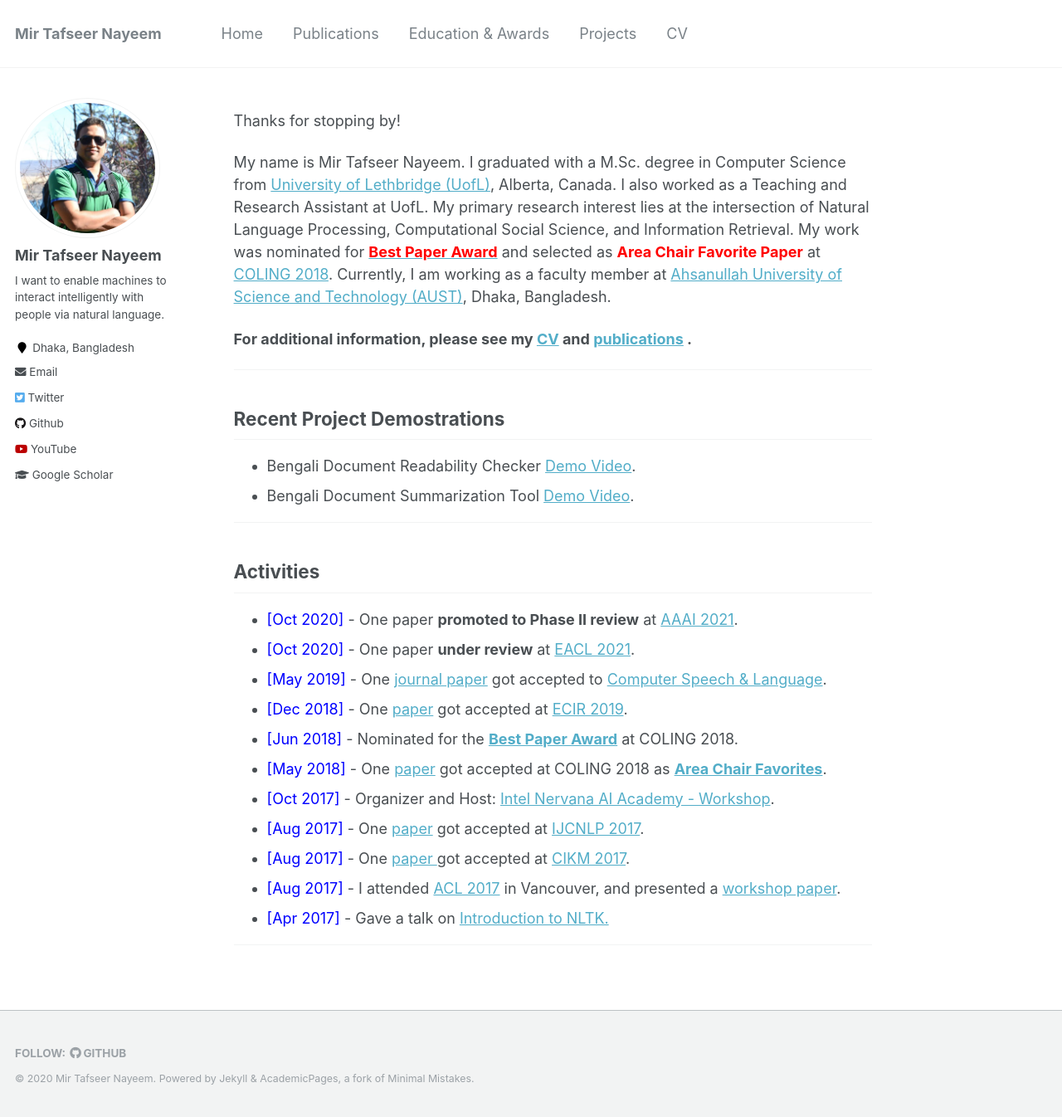
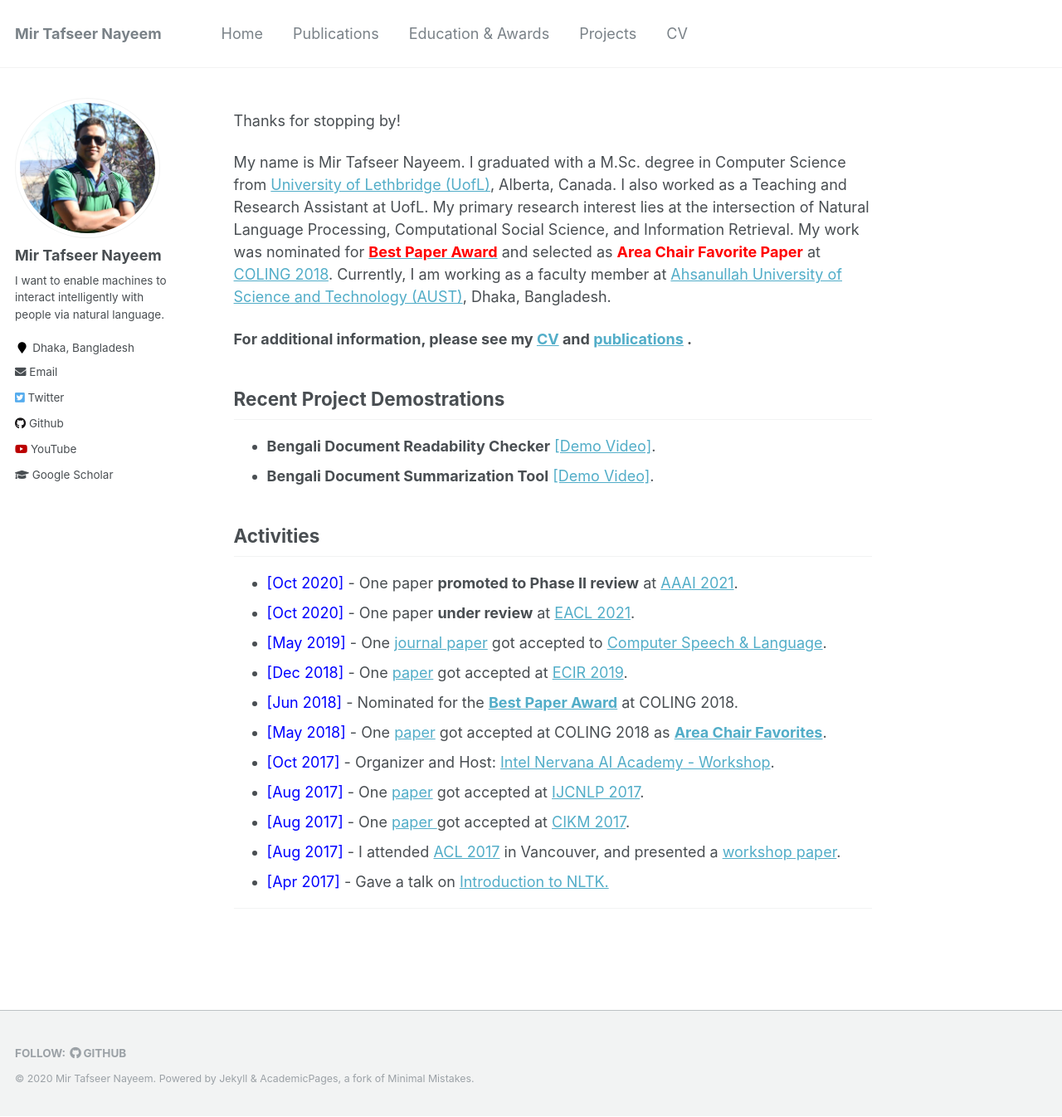
Before and after one commit to sujan-sarker/sujan-sarker.github.io, a Jekyll site: the page built from _pages/about.md, in a window 1280 px wide and 1346 px high. Shown: the whole window at 83% size. Built offline with Jekyll 4.4.1, drawn with Linux system fonts in a browser that asks for light colours.

```diff
--- a/_pages/about.md
+++ b/_pages/about.md
@@ -14,17 +14,13 @@ My name is Mir Tafseer Nayeem. I graduated with a M.Sc. degree in Computer Scien
 
 **For additional information, please see my [CV](https://tafseer-nayeem.github.io/cv/) and [publications](https://tafseer-nayeem.github.io/publications/) .**
 
------------
 
 ## Recent Project Demostrations
 
-* Bengali Document Readability Checker [Demo Video](https://youtu.be/U05Pf9Y4tCQ).
-* Bengali Document Summarization Tool [Demo Video](https://youtu.be/LrnskktiXcg).
+* **Bengali Document Readability Checker** [[Demo Video]](https://youtu.be/U05Pf9Y4tCQ).
+* **Bengali Document Summarization Tool** [[Demo Video]](https://youtu.be/LrnskktiXcg).
 
 
-
-
------------
 
 ## Activities
 
```
